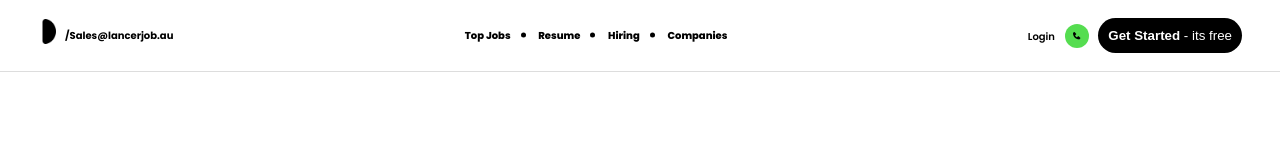
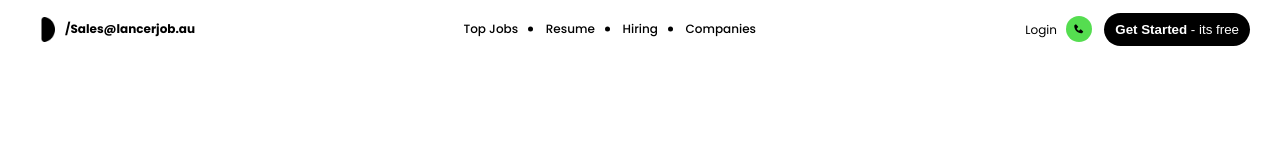
Before and after one commit to ParallelXL/Landing-page-UI, a plain HTML site: page index.html in a window 1280 px wide. Drawn offline with nearby package versions, Linux system fonts and the light colour scheme.

Commit message:
Navbar completed on desktop

```diff
--- a/index.html
+++ b/index.html
@@ -27,9 +27,9 @@
         </ul>
 
         <div class="right-nav">
-          <a href="#" class="btn">Login</a>
+          <a href="#">Login</a>
           <i class="icon btn bx bxs-phone"></i>
-          <button class="btn"><b>Get Started</b> - its free</button>
+          <button><b>Get Started</b> - its free</button>
         </div>
       </nav>
     </header>
--- a/style.css
+++ b/style.css
@@ -8,84 +8,89 @@
   padding: 0;
   box-sizing: border-box;
   text-decoration: none;
+  color: black;
 }
 
 html {
   font-size: 62.5%;
   font-family: "poppins", Arial, Helvetica, sans-serif;
 }
-.icon {
-  background-color: #33d62dd5;
-  border-radius: 50%;
-  padding: 0.7rem;
-}
-header {
-  border-bottom: 1px solid #ddd;
-  padding: 0.1rem;
-}
+
 nav {
   margin: 1rem 3rem;
   display: flex;
   align-items: center;
   justify-content: space-between;
 }
-a {
-  font-weight: 600;
-  text-decoration: none;
-  color: black;
-}
-nav ul li {
-  flex: 3%;
-  display: inline-block;
-  align-items: center;
-  justify-content: space-between;
-  margin: 0.7rem;
-  margin-right: 0.3rem;
-}
-nav ul li a {
-  position: relative;
-  font-weight: 800;
-  padding-right: 1.5rem;
-}
-nav ul li a::after {
-  right: 0;
-  top: 50%;
-  position: absolute;
-  display: block;
-  content: "";
-  width: 5px;
-  height: 5px;
-  border-radius: 50%;
-  background: #000;
-  transform: translateY(-50%);
-}
-nav ul li .dot::after {
-  display: none;
-}
-nav ul li a:hover {
-  text-decoration: underline;
-}
-button {
-  border-radius: 30px;
-  background-color: #000;
-  color: #fff;
-  padding: 10px;
-  margin: 7px;
-  outline: none;
-  border: none;
-}
-.btn {
-  margin-left: 7px;
-}
+
 .logo {
   display: flex;
+  align-items: center;
 }
+
 .logo img {
   width: 25px;
   height: 25px;
   transform: scale(-1, -1);
 }
+
 .logo p {
+  margin: 1rem;
+  font-size: 1.2rem;
   font-weight: bold;
-  margin: 0.9rem;
 }
+
+nav ul li {
+  display: inline-block;
+  margin: 0.7rem;
+  margin-right: 0.3rem;
+}
+
+nav ul li a {
+  position: relative;
+  font-weight: 500;
+  font-size: 1.2rem;
+  padding-right: 1.5rem;
+}
+
+nav ul li a::after {
+  content: "";
+  display: block;
+  position: absolute;
+  top: 50%;
+  right: 0;
+  width: 5px;
+  height: 5px;
+  background: #000;
+  border-radius: 50%;
+  transform: translateY(-50%);
+}
+
+nav ul li .dot::after {
+  display: none;
+}
+
+.right-nav a {
+  font-size: 1.2rem;
+}
+
+.icon {
+  background-color: #33d62dd5;
+  border-radius: 50%;
+  padding: 0.7rem;
+  font-size: 1.2rem;
+  margin: 0 1rem 0 0.6rem;
+}
+
+button {
+  background-color: #000;
+  color: #fff;
+  padding: 0.9rem 1.1rem;
+  outline: none;
+  border: none;
+  border-radius: 30px;
+}
+
+button b {
+  color: #fff;
+}
```
